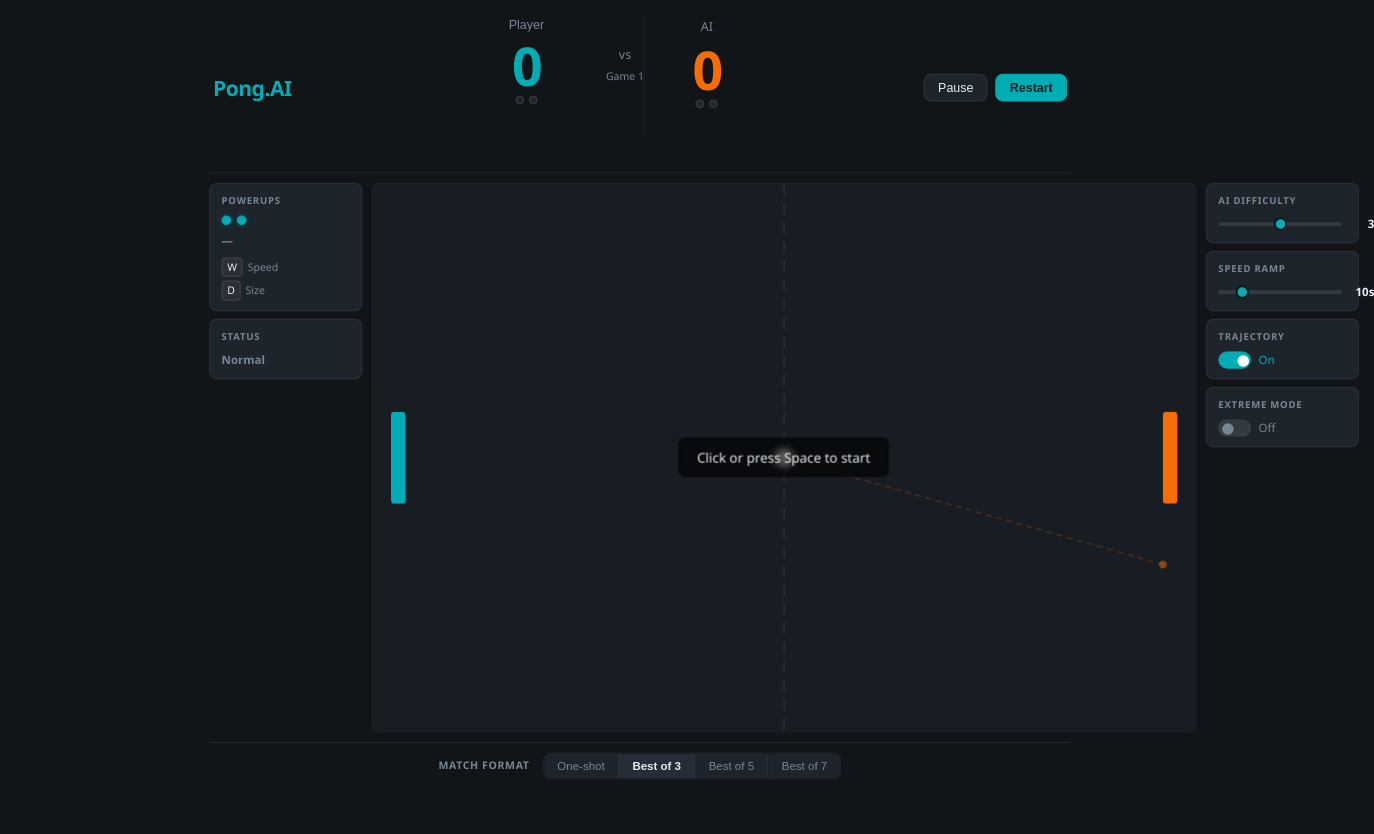
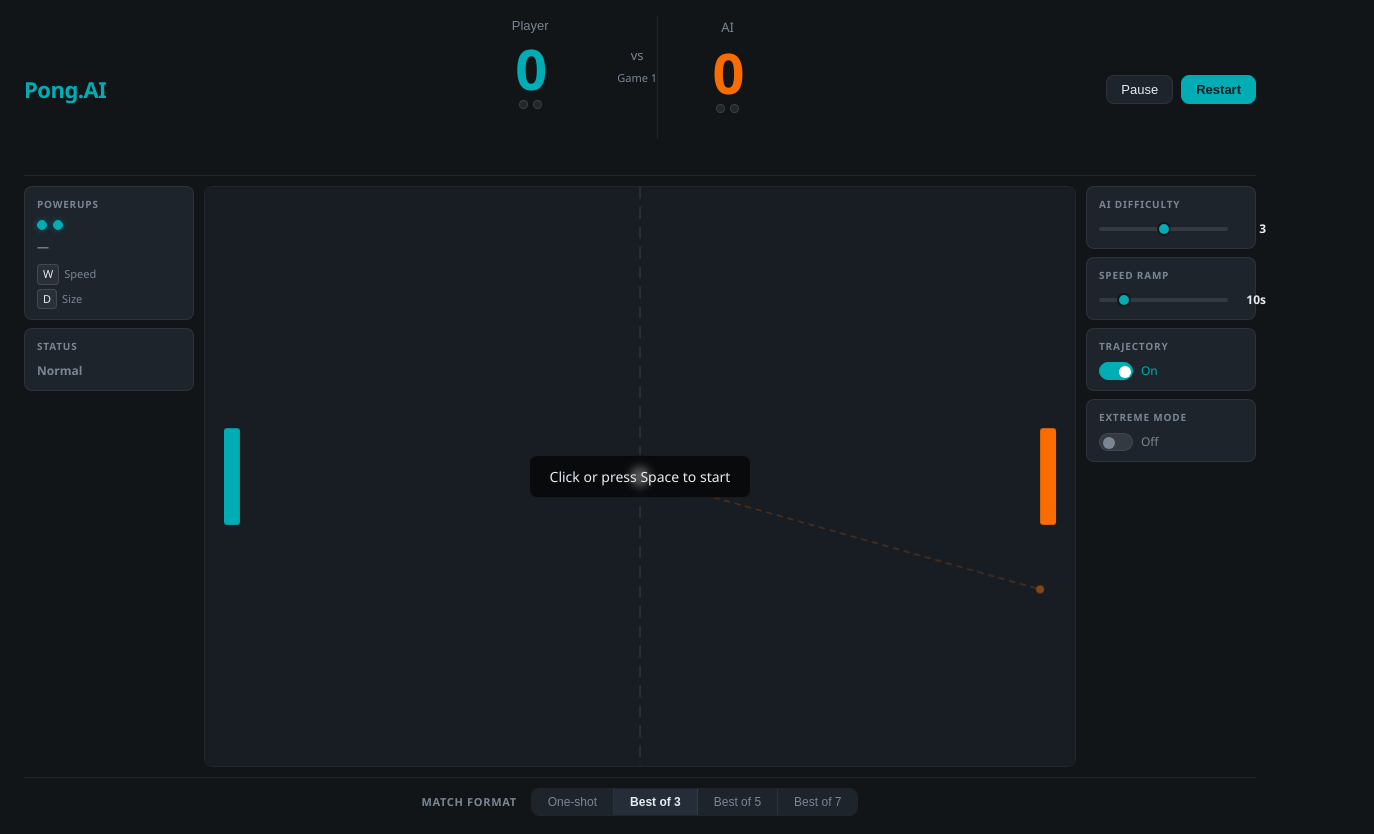
Before and after one commit to sarthak213/Pong.AI, a plain HTML site: page index.html in a window 1280 px wide. Shown: the whole page, 1374 px wide, since content can reach past the window. Drawn offline with Linux system fonts and the light colour scheme.

Commit message:
UI centering bug

```diff
--- a/main.js
+++ b/main.js
@@ -85,21 +85,27 @@ function getPlayerName() { return playerNameInput?.value?.trim() || 'Player'; }
 
 function doResizeCanvas() {
     const dpr = window.devicePixelRatio || 1;
-    const displayWidth  = Math.max(100, Math.floor(BASE_W * currentUIScale));
-    const displayHeight = Math.max(100, Math.floor(BASE_H * currentUIScale));
+    // Read the actual rendered size of the center panel (CSS drives it via aspect-ratio)
+    const panel = canvas.parentElement;
+    const cssW = panel ? Math.floor(panel.clientWidth)  : BASE_W;
+    const cssH = panel ? Math.floor(panel.clientHeight) : BASE_H;
+    const displayWidth  = Math.max(100, cssW);
+    const displayHeight = Math.max(60,  cssH);
 
-    if (canvas.width !== Math.floor(displayWidth * dpr) || canvas.height !== Math.floor(displayHeight * dpr)) {
-        const prevW = canvas.width || displayWidth * dpr;
-        const prevH = canvas.height || displayHeight * dpr;
+    const newW = Math.floor(displayWidth  * dpr);
+    const newH = Math.floor(displayHeight * dpr);
 
-        canvas.width  = Math.floor(displayWidth * dpr);
-        canvas.height = Math.floor(displayHeight * dpr);
-        canvas.style.width  = displayWidth + 'px';
-        canvas.style.height = displayHeight + 'px';
+    if (canvas.width !== newW || canvas.height !== newH) {
+        const prevW = canvas.width  || newW;
+        const prevH = canvas.height || newH;
+
+        canvas.width  = newW;
+        canvas.height = newH;
+        // Let CSS control visual size — don't set style.width/height, the CSS does it
         ctx.setTransform(dpr, 0, 0, dpr, 0, 0);
 
-        const scaleX = canvas.width / prevW;
-        const scaleY = canvas.height / prevH;
+        const scaleX = newW / prevW;
+        const scaleY = newH / prevH;
         if (ball) { ball.x *= scaleX; ball.y *= scaleY; }
         playerY *= scaleY;
         aiY     *= scaleY;
@@ -120,17 +126,8 @@ function doResizeCanvas() {
 }
 
 function doApplyUIScale() {
-    document.documentElement.style.setProperty('--ui-scale', '1');
-    const headerEl = document.querySelector('header');
-    const footerEl = document.querySelector('footer');
-    const headerH = headerEl ? headerEl.getBoundingClientRect().height : 0;
-    const footerH = footerEl ? footerEl.getBoundingClientRect().height : 0;
-    const vw = window.innerWidth;
-    const vh = window.innerHeight;
-    const totalNeeded = headerH + BASE_H + footerH + 32;
-    const scale = Math.min(1, Math.min(vw / BASE_W, vh / totalNeeded));
-    document.documentElement.style.setProperty('--ui-scale', String(scale));
-    currentUIScale = scale;
+    // No-op: layout is now CSS-driven (max-width container + aspect-ratio canvas).
+    // Kept so call sites don't error.
 }
 
 function resetPositions() {
@@ -541,12 +538,12 @@ function activatePowerup(type) {
     refreshUI();
 }
 
-// ─── Resize ───────────────────────────────────────────────────────────────────
-window.addEventListener('resize', () => {
-    doApplyUIScale();
+// ─── Resize — watch the center panel, not the window ────────────────────────
+const resizeObserver = new ResizeObserver(() => {
     doResizeCanvas();
     refreshUI();
 });
+resizeObserver.observe(canvas.parentElement);
 
 // ─── Init ─────────────────────────────────────────────────────────────────────
 (function init() {
--- a/styles.css
+++ b/styles.css
@@ -11,8 +11,9 @@
     --text:   #e6edf3;
     --muted:  #7a8694;
     --radius: 8px;
-    --ui-scale: 1;
 }
+
+html, body { height: 100%; }
 
 body {
     background: var(--bg);
@@ -20,16 +21,20 @@ body {
     font-family: 'Segoe UI', system-ui, -apple-system, sans-serif;
     font-size: 14px;
     line-height: 1.5;
+    display: flex;
+    justify-content: center;
     min-height: 100vh;
+    overflow-x: hidden;
 }
 
-/* ── Container ────────────────────────────────────────────── */
+/* ── Outer wrapper ────────────────────────────────────────── */
 .container {
-    width: 900px;
-    margin: 0 auto;
-    padding: 16px 0 20px;
-    transform-origin: top center;
-    transform: scale(var(--ui-scale, 1));
+    width: 100%;
+    max-width: 1280px;
+    padding: 16px 24px 16px;
+    display: flex;
+    flex-direction: column;
+    gap: 10px;
 }
 
 /* ── Header ───────────────────────────────────────────────── */
@@ -38,9 +43,8 @@ header {
     align-items: center;
     justify-content: space-between;
     gap: 16px;
-    padding: 0 4px 12px;
+    padding-bottom: 12px;
     border-bottom: 1px solid var(--border);
-    margin-bottom: 10px;
 }
 
 .brand {
@@ -50,6 +54,7 @@ header {
     color: var(--cyan);
     white-space: nowrap;
     flex-shrink: 0;
+    min-width: 110px;
 }
 
 /* ── Scoreboard ───────────────────────────────────────────── */
@@ -57,7 +62,7 @@ header {
     display: flex;
     flex-direction: column;
     align-items: center;
-    gap: 6px;
+    gap: 4px;
     flex: 1;
 }
 
@@ -65,7 +70,6 @@ header {
     display: flex;
     align-items: flex-start;
     justify-content: center;
-    gap: 0;
 }
 
 .player-block {
@@ -73,15 +77,14 @@ header {
     flex-direction: column;
     align-items: center;
     gap: 4px;
-    padding: 0 28px;
-    min-width: 130px;
+    padding: 0 32px;
+    min-width: 140px;
 }
 
 .player-block + .vs-col + .player-block {
     border-left: 1px solid var(--border);
 }
 
-/* Editable player name input */
 .name-input {
     font-size: 13px;
     font-weight: 500;
@@ -98,49 +101,40 @@ header {
 }
 .name-input:hover  { border-bottom-color: var(--border); color: var(--text); }
 .name-input:focus  { border-bottom-color: var(--cyan); color: var(--text); }
-.name-input:disabled { cursor: default; opacity: 0.6; }
+.name-input:disabled { cursor: default; opacity: 0.5; pointer-events: none; }
 
-/* Static AI name */
 .name-label {
     font-size: 13px;
     font-weight: 500;
     color: var(--muted);
     padding: 2px 4px;
+    height: 24px;
+    display: flex;
+    align-items: center;
 }
 
-/* Score digits */
 .score {
     font-size: 56px;
     font-weight: 700;
     line-height: 1;
     letter-spacing: -2px;
     font-variant-numeric: tabular-nums;
-    min-width: 60px;
+    min-width: 64px;
     text-align: center;
 }
 .score.cyan   { color: var(--cyan); }
 .score.orange { color: var(--orange); }
 
-/* Game dots */
-.game-dots {
-    display: flex;
-    gap: 5px;
-    min-height: 12px;
-}
-
+.game-dots { display: flex; gap: 5px; min-height: 11px; }
 .game-dot {
-    width: 9px;
-    height: 9px;
-    border-radius: 50%;
+    width: 9px; height: 9px; border-radius: 50%;
     background: rgba(255,255,255,0.08);
     border: 1px solid rgba(255,255,255,0.12);
     transition: background 0.2s, border-color 0.2s;
 }
-.game-dot.filled.cyan-dot   { background: var(--cyan);   border-color: var(--cyan); }
 .game-dot.filled             { background: var(--cyan);   border-color: var(--cyan); }
 #aiGames .game-dot.filled   { background: var(--orange); border-color: var(--orange); }
 
-/* Per-player status pill */
 .player-status {
     min-height: 20px;
     font-size: 11px;
@@ -151,275 +145,154 @@ header {
     text-align: center;
     transition: opacity 0.2s;
 }
-.player-status:empty { background: transparent; border: none; padding: 0; }
-.status-gp {
-    background: rgba(0,110,200,0.15);
-    color: #5ba4f5;
-    border: 1px solid rgba(91,164,245,0.25);
-}
-.status-mp {
-    background: rgba(249,109,0,0.15);
-    color: #f9a35a;
-    border: 1px solid rgba(249,109,0,0.3);
-}
+.player-status:empty { background: transparent !important; border: none !important; padding: 0; }
+.status-gp { background: rgba(0,110,200,0.15); color: #5ba4f5; border: 1px solid rgba(91,164,245,0.25); }
+.status-mp { background: rgba(249,109,0,0.15);  color: #f9a35a; border: 1px solid rgba(249,109,0,0.3); }
 
-/* Vs column */
 .vs-col {
     display: flex;
     flex-direction: column;
     align-items: center;
     justify-content: flex-start;
-    padding-top: 32px;
+    padding-top: 30px;
     gap: 4px;
     flex-shrink: 0;
 }
-.vs {
-    font-size: 13px;
-    color: var(--muted);
-    font-weight: 500;
-}
-.game-number {
-    font-size: 11px;
-    color: var(--muted);
-    white-space: nowrap;
-}
+.vs           { font-size: 13px; color: var(--muted); font-weight: 500; }
+.game-number  { font-size: 11px; color: var(--muted); white-space: nowrap; }
 
-/* Deuce pill */
-.deuce-row {
-    display: flex;
-    justify-content: center;
-    min-height: 22px;
-}
+.deuce-row { display: flex; justify-content: center; min-height: 20px; }
 .deuce-pill {
-    display: inline-flex;
-    align-items: center;
-    padding: 3px 14px;
-    border-radius: 20px;
-    font-size: 11px;
-    font-weight: 700;
-    letter-spacing: 0.04em;
-    background: rgba(255,193,70,0.12);
-    color: #ffc146;
+    display: inline-flex; align-items: center;
+    padding: 2px 12px; border-radius: 20px;
+    font-size: 11px; font-weight: 700; letter-spacing: 0.04em;
+    background: rgba(255,193,70,0.12); color: #ffc146;
     border: 1px solid rgba(255,193,70,0.25);
     animation: fadeIn 0.2s ease;
 }
-
 @keyframes fadeIn { from { opacity: 0; transform: translateY(-3px); } to { opacity: 1; transform: none; } }
 
-/* Header controls */
 .header-controls {
-    display: flex;
-    gap: 8px;
-    flex-shrink: 0;
+    display: flex; gap: 8px; flex-shrink: 0;
+    min-width: 110px; justify-content: flex-end;
 }
 
+/* ── Buttons ──────────────────────────────────────────────── */
 button {
     padding: 6px 14px;
     border-radius: var(--radius);
     border: 1px solid var(--border);
     background: var(--panel);
     color: var(--text);
-    font-size: 13px;
-    font-weight: 500;
+    font-size: 13px; font-weight: 500;
     cursor: pointer;
     transition: background 0.15s, border-color 0.15s;
+    white-space: nowrap;
 }
-button:hover  { background: #252d38; border-color: rgba(255,255,255,0.13); }
-button:active { transform: translateY(1px); }
+button:hover   { background: #252d38; border-color: rgba(255,255,255,0.13); }
+button:active  { transform: translateY(1px); }
 button:disabled { opacity: 0.4; cursor: default; transform: none; }
+.btn-accent { background: var(--cyan); color: #042022; border-color: var(--cyan); font-weight: 700; }
+.btn-accent:hover { background: #00c8d2; border-color: #00c8d2; }
+button#pauseBtn.paused { background: #ffd166; color: #1a1200; border-color: #ffd166; }
 
-.btn-accent {
-    background: var(--cyan);
-    color: #042022;
-    border-color: var(--cyan);
-    font-weight: 700;
-}
-.btn-accent:hover { background: #00c8d2; border-color: #00c8d2; }
-
-button#pauseBtn.paused {
-    background: #ffd166;
-    color: #1a1200;
-    border-color: #ffd166;
-}
-
-/* ── Three-column main layout ─────────────────────────────── */
+/* ── Three-column layout ──────────────────────────────────── */
 .three-column {
     display: grid;
-    grid-template-columns: 160px 1fr 160px;
+    grid-template-columns: 170px 1fr 170px;
     gap: 10px;
     align-items: start;
-    margin-bottom: 10px;
 }
 
 /* ── Side panels ──────────────────────────────────────────── */
-.side-panel {
-    display: flex;
-    flex-direction: column;
-    gap: 8px;
-}
+.side-panel { display: flex; flex-direction: column; gap: 8px; }
 
 .panel-card {
     background: var(--panel);
     border: 1px solid var(--border);
     border-radius: var(--radius);
     padding: 10px 12px;
-    display: flex;
-    flex-direction: column;
-    gap: 8px;
+    display: flex; flex-direction: column; gap: 8px;
 }
 
 .panel-label {
-    font-size: 10px;
-    font-weight: 600;
-    letter-spacing: 0.08em;
-    text-transform: uppercase;
+    font-size: 10px; font-weight: 600;
+    letter-spacing: 0.08em; text-transform: uppercase;
     color: var(--muted);
 }
 
-/* Pip dots for powerups */
-.pip-row {
-    display: flex;
-    gap: 6px;
-    align-items: center;
-}
+.pip-row { display: flex; gap: 6px; align-items: center; }
 .pip {
-    width: 10px;
-    height: 10px;
-    border-radius: 50%;
+    width: 10px; height: 10px; border-radius: 50%;
     background: rgba(255,255,255,0.08);
     border: 1px solid rgba(255,255,255,0.15);
     transition: background 0.2s;
 }
 .pip.pip-filled {
-    background: var(--cyan);
-    border-color: var(--cyan);
+    background: var(--cyan); border-color: var(--cyan);
     box-shadow: 0 0 6px rgba(0,173,181,0.4);
 }
 
-.powerup-active {
-    font-size: 12px;
-    font-weight: 600;
-    color: var(--muted);
-}
+.powerup-active { font-size: 12px; font-weight: 600; color: var(--muted); }
 .powerup-active.active   { color: var(--cyan); }
 .powerup-active.disabled { color: #e05252; }
 
-.powerup-keys {
-    display: flex;
-    flex-direction: column;
-    gap: 4px;
-}
-.key-hint {
-    font-size: 11px;
-    color: var(--muted);
-    display: flex;
-    align-items: center;
-    gap: 5px;
-}
+.powerup-keys { display: flex; flex-direction: column; gap: 4px; }
+.key-hint { font-size: 11px; color: var(--muted); display: flex; align-items: center; gap: 5px; }
 kbd {
-    display: inline-block;
-    padding: 1px 5px;
-    border-radius: 4px;
-    background: rgba(255,255,255,0.06);
-    border: 1px solid rgba(255,255,255,0.12);
-    font-size: 11px;
-    font-family: inherit;
-    color: var(--text);
+    display: inline-block; padding: 1px 5px; border-radius: 4px;
+    background: rgba(255,255,255,0.06); border: 1px solid rgba(255,255,255,0.12);
+    font-size: 11px; font-family: inherit; color: var(--text);
 }
 
-.extreme-status-text {
-    font-size: 12px;
-    font-weight: 600;
-    color: var(--muted);
-    transition: color 0.2s;
-}
-#extremePanel.is-extreme .extreme-status-text {
-    color: #e05252;
-    animation: pulsered 1.4s ease-in-out infinite;
-}
-@keyframes pulsered {
-    0%, 100% { opacity: 1; }
-    50% { opacity: 0.6; }
-}
+.extreme-status-text { font-size: 12px; font-weight: 600; color: var(--muted); transition: color 0.2s; }
+#extremePanel.is-extreme .extreme-status-text { color: #e05252; animation: pulsered 1.4s ease-in-out infinite; }
+@keyframes pulsered { 0%, 100% { opacity: 1; } 50% { opacity: 0.6; } }
 
-/* Sliders */
-.slider-row {
-    display: flex;
-    align-items: center;
-    gap: 8px;
-}
+.slider-row { display: flex; align-items: center; gap: 8px; }
 .slider-row input[type=range] {
-    flex: 1;
-    height: 4px;
-    -webkit-appearance: none;
-    appearance: none;
+    flex: 1; height: 4px;
+    -webkit-appearance: none; appearance: none;
     background: rgba(255,255,255,0.1);
-    border-radius: 2px;
-    outline: none;
-    border: none;
-    padding: 0;
+    border-radius: 2px; outline: none; border: none; padding: 0;
 }
 .slider-row input[type=range]::-webkit-slider-thumb {
     -webkit-appearance: none;
-    width: 14px; height: 14px;
-    border-radius: 50%;
-    background: var(--cyan);
-    cursor: pointer;
-    border: 2px solid var(--bg);
+    width: 14px; height: 14px; border-radius: 50%;
+    background: var(--cyan); cursor: pointer; border: 2px solid var(--bg);
 }
 .slider-row input[type=range]:disabled { opacity: 0.4; }
-.slider-val {
-    font-size: 12px;
-    font-weight: 600;
-    color: var(--text);
-    min-width: 26px;
-    text-align: right;
-}
+.slider-val { font-size: 12px; font-weight: 600; color: var(--text); min-width: 30px; text-align: right; }
 
-/* Toggle switch */
-.toggle-switch {
-    display: flex;
-    align-items: center;
-    gap: 8px;
-    cursor: pointer;
-    user-select: none;
-}
+.toggle-switch { display: flex; align-items: center; gap: 8px; cursor: pointer; user-select: none; }
 .toggle-switch input { display: none; }
 .toggle-track {
-    width: 34px; height: 18px;
-    border-radius: 9px;
-    background: rgba(255,255,255,0.1);
-    border: 1px solid var(--border);
-    position: relative;
-    transition: background 0.2s;
-    flex-shrink: 0;
+    width: 34px; height: 18px; border-radius: 9px;
+    background: rgba(255,255,255,0.1); border: 1px solid var(--border);
+    position: relative; transition: background 0.2s; flex-shrink: 0;
 }
 .toggle-thumb {
-    position: absolute;
-    top: 3px; left: 3px;
-    width: 12px; height: 12px;
-    border-radius: 50%;
-    background: var(--muted);
-    transition: transform 0.2s, background 0.2s;
+    position: absolute; top: 3px; left: 3px;
+    width: 12px; height: 12px; border-radius: 50%;
+    background: var(--muted); transition: transform 0.2s, background 0.2s;
 }
 .toggle-switch input:checked + .toggle-track { background: var(--cyan); border-color: var(--cyan); }
 .toggle-switch input:checked + .toggle-track .toggle-thumb { transform: translateX(16px); background: #fff; }
-.toggle-label {
-    font-size: 12px;
-    color: var(--muted);
-    min-width: 22px;
-}
+.toggle-label { font-size: 12px; color: var(--muted); min-width: 22px; }
 .toggle-switch input:checked ~ .toggle-label { color: var(--cyan); }
 
 /* ── Canvas ───────────────────────────────────────────────── */
 .center-panel {
     position: relative;
+    width: 100%;
+    /* maintain 3:2 aspect ratio matching 900x600 canvas */
+    aspect-ratio: 3 / 2;
 }
 
 #pong {
     display: block;
     width: 100%;
-    height: auto;
+    height: 100%;
     border-radius: 8px;
     border: 1px solid rgba(255,255,255,0.08);
 }
@@ -434,60 +307,43 @@ kbd {
     justify-content: center;
     gap: 10px;
     border-radius: 8px;
+    pointer-events: none;
 }
-
 .overlay-msg {
+    pointer-events: auto;
     background: rgba(0,0,0,0.65);
     backdrop-filter: blur(4px);
     padding: 10px 20px;
     border-radius: 8px;
-    font-size: 14px;
-    font-weight: 500;
+    font-size: 14px; font-weight: 500;
     text-align: center;
-    max-width: 320px;
+    max-width: 340px;
     border: 1px solid var(--border);
 }
 
 /* ── Footer ───────────────────────────────────────────────── */
-footer {
-    border-top: 1px solid var(--border);
-    padding: 10px 4px 0;
-}
+footer { border-top: 1px solid var(--border); padding: 10px 0 4px; }
 
 .footer-inner {
-    display: flex;
-    align-items: center;
-    justify-content: center;
-    gap: 14px;
+    display: flex; align-items: center;
+    justify-content: center; gap: 14px;
 }
 
 .footer-label {
-    font-size: 11px;
-    font-weight: 600;
-    letter-spacing: 0.06em;
-    text-transform: uppercase;
-    color: var(--muted);
-    white-space: nowrap;
+    font-size: 11px; font-weight: 600;
+    letter-spacing: 0.06em; text-transform: uppercase;
+    color: var(--muted); white-space: nowrap;
 }
 
 .format-tabs {
-    display: flex;
-    gap: 0;
-    border-radius: var(--radius);
-    overflow: hidden;
-    border: 1px solid var(--border);
+    display: flex; border-radius: var(--radius);
+    overflow: hidden; border: 1px solid var(--border);
 }
-
 .match-format-btn {
-    padding: 6px 14px;
-    border-radius: 0;
-    border: none;
-    border-right: 1px solid var(--border);
-    background: var(--panel);
-    color: var(--muted);
-    font-size: 12px;
-    font-weight: 500;
-    cursor: pointer;
+    padding: 6px 16px; border-radius: 0;
+    border: none; border-right: 1px solid var(--border);
+    background: var(--panel); color: var(--muted);
+    font-size: 12px; font-weight: 500; cursor: pointer;
     transition: background 0.15s, color 0.15s;
 }
 .match-format-btn:last-child { border-right: none; }
```
